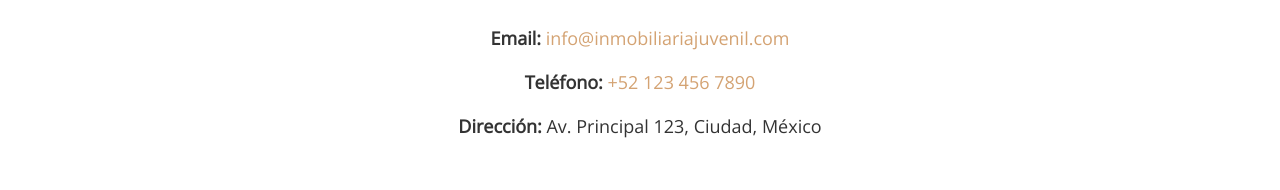
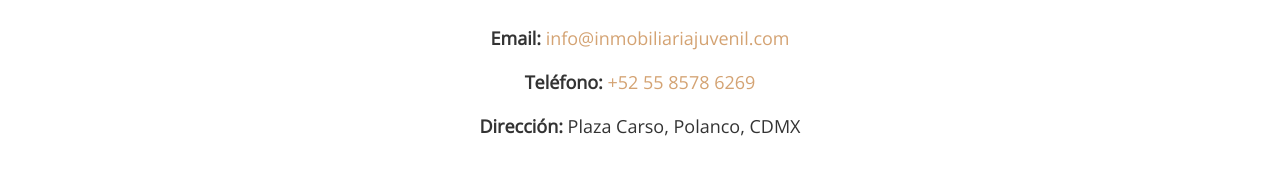
Before and after one commit to HissSens/inmobiliaria.github.io, a plain HTML site: page index.html in a window 1280 px wide. Shown: the part 3964-4154 px from the top of the page. Drawn offline with nearby package versions, Linux system fonts and the light colour scheme.

Commit message:
Update index.html

```diff
--- a/index.html
+++ b/index.html
@@ -130,8 +130,8 @@
         <p>¿Listo para transformar tu espacio? ¡Contáctanos hoy!</p>
         <div class="contact-info">
             <p><strong>Email:</strong> <a href="mailto:info@inmobiliariajuvenil.com">info@inmobiliariajuvenil.com</a></p>
-            <p><strong>Teléfono:</strong> <a href="tel:+521234567890">+52 123 456 7890</a></p>
-            <p><strong>Dirección:</strong> Av. Principal 123, Ciudad, México</p>
+            <p><strong>Teléfono:</strong> <a href="tel:+525585786269">+52 55 8578 6269</a></p>
+            <p><strong>Dirección:</strong> Plaza Carso, Polanco, CDMX</p>
         </div>
     </section>
     <footer>
@@ -140,4 +140,5 @@
 
     <script src="script.js"></script>
 </body>
+
 </html>
```
